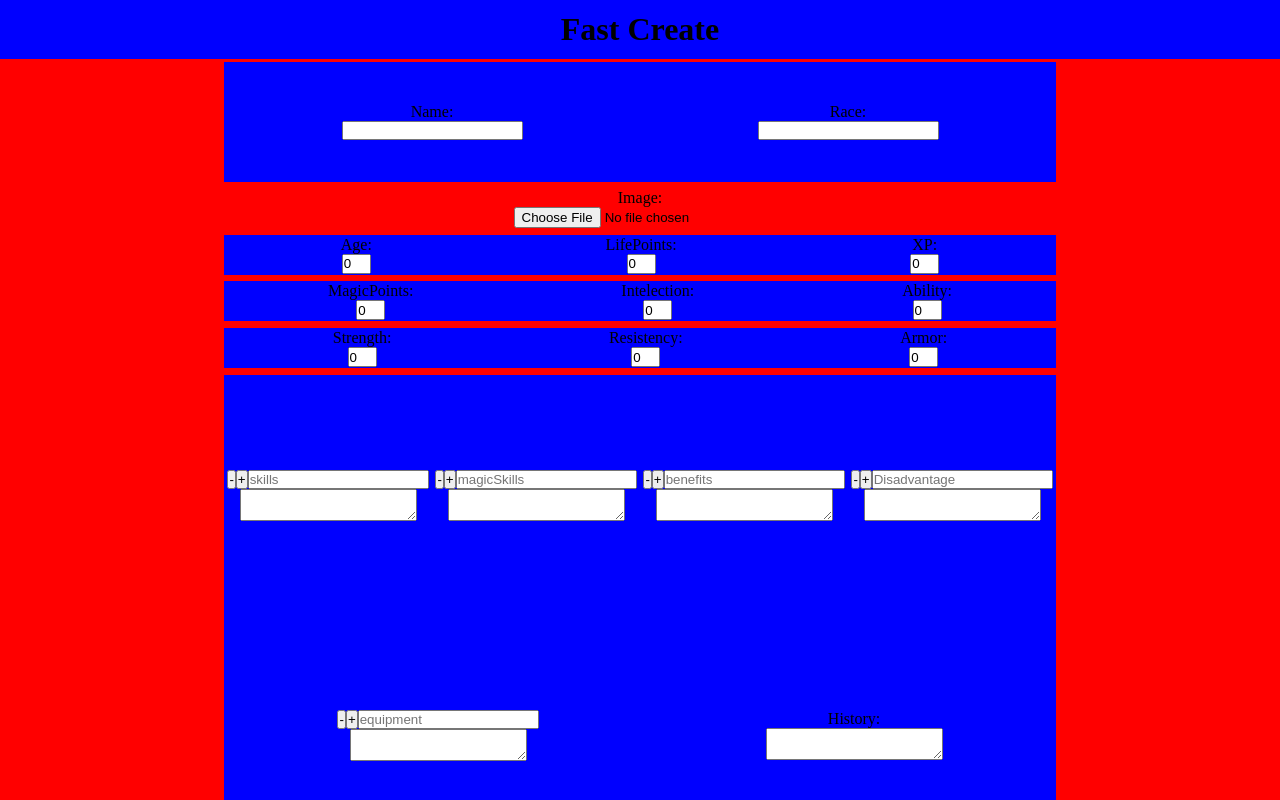
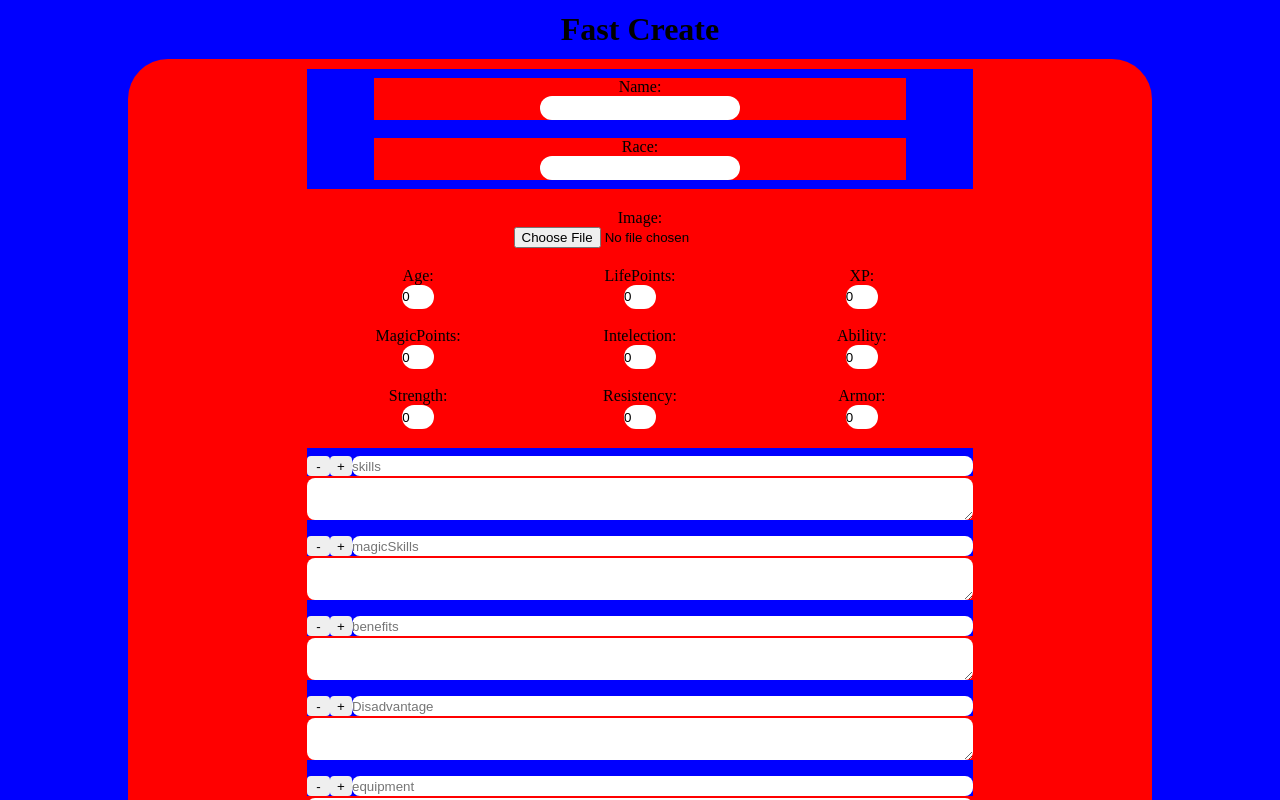
Before and after one commit to Kassioteodoro/CreatePersonsXmachine, a React (Create React App) app in the folder frontend/: page /createFast in a window 1280 px wide. Shown: the top 800 px of the page. Built offline with nearby package versions, Linux system fonts and the light colour scheme.

Commit message:
feat: personForms Design

```diff
--- a/frontend/src/components/FormsPerson.js
+++ b/frontend/src/components/FormsPerson.js
@@ -16,7 +16,7 @@ function FormsPerson({
         <label className={styles.LabelForm}>
           Name:
           <input
-            className={styles}
+            className={styles.Input2}
             type="text"
             name='name'
             value={name}
@@ -26,7 +26,7 @@ function FormsPerson({
         <label className={styles.LabelForm}>
           Race:
           <input
-            className={styles}
+            className={styles.Input2}
             type="text"
             name='race'
             value={race}
@@ -42,7 +42,8 @@ function FormsPerson({
   type="file"
   name='image'
   onChange={handleChange}
-  />
+  >
+  </input>
   </label>
       <div className={styles.FormPersonContainer2}>
         <label className={styles.LabelForm}>
@@ -146,24 +147,24 @@ function FormsPerson({
         </div>
 
         <div className={styles.FormPersonContainer3}>
-        <label className={styles.LabelForm}>
-        <div>
+        <label className={styles.LabelForm2}>
+        <div className={styles.FormPersonContainer4}>
         <button
-      className={styles}
+      className={styles.Button1}
       name='skills'
       onClick={removeList}
       >
         -
       </button>
       <button
-      className={styles}
+      className={styles.Button1}
       name='skills'
       onClick={addList}
       >
         +
       </button>
       <input
-      className={styles}
+      className={styles.Input3}
       placeholder='skills'
       type="text"
       name='prevSkills'
@@ -172,30 +173,30 @@ function FormsPerson({
       />
       </div>
       <textarea
-      className={styles}
+      className={styles.Input4}
       type="text"
       name='skills'
       value={skills.join(', ')}
       />
       </label>
-      <label className={styles.LabelForm}>
-        <div>
+      <label className={styles.LabelForm2}>
+        <div className={styles.FormPersonContainer4}>
         <button
-      className={styles}
+      className={styles.Button1}
       name='magicSkills'
       onClick={removeList}
       >
         -
       </button>
       <button
-      className={styles}
+      className={styles.Button1}
       name='magicSkills'
       onClick={addList}
       >
         +
       </button>
       <input
-      className={styles}
+      className={styles.Input3}
       placeholder='magicSkills'
       type="text"
       name='prevMagicSkills'
@@ -204,30 +205,30 @@ function FormsPerson({
       />
       </div>
       <textarea
-      className={styles}
+      className={styles.Input4}
       type="text"
       name='magicSkills'
       value={magicSkills.join(', ')}
       />
       </label>
-      <label className={styles.LabelForm}>
-      <div>
+      <label className={styles.LabelForm2}>
+      <div className={styles.FormPersonContainer4}>
       <button
-      className={styles}
+      className={styles.Button1}
       name='benefits'
       onClick={removeList}
       >
         -
       </button>
       <button
-      className={styles}
+      className={styles.Button1}
       name='benefits'
       onClick={addList}
       >
         +
       </button>
       <input
-      className={styles}
+      className={styles.Input3}
       placeholder='benefits'
       type="text"
       name='prevBenefits'
@@ -236,30 +237,30 @@ function FormsPerson({
       />
       </div>
       <textarea
-      className={styles}
+      className={styles.Input4}
       type="text"
       name='benefits'
       value={benefits.join(', ')}
       />
       </label>
-      <label className={styles.LabelForm}>
-        <div>
+      <label className={styles.LabelForm2}>
+        <div className={styles.FormPersonContainer4}>
         <button
-      className={styles}
+      className={styles.Button1}
       name='disadvantage'
       onClick={removeList}
       >
         -
       </button>
       <button
-      className={styles}
+      className={styles.Button1}
       name='disadvantage'
       onClick={addList}
       >
         +
       </button>
       <input
-      className={styles}
+      className={styles.Input3}
       type="text"
       name='prevDisadvantage'
       value={prevDisadvantage}
@@ -268,31 +269,30 @@ function FormsPerson({
       />
       </div>
       <textarea
-      className={styles}
+      className={styles.Input4}
       type="text"
       name='disadvantage'
       value={disadvantage.join(', ')}
       />
       </label>
-
-      <label className={styles.LabelForm}>
-        <div>
+      <label className={styles.LabelForm2}>
+        <div className={styles.FormPersonContainer4}>
         <button
       name='equipment'
-      className={styles}
+      className={styles.Button1}
       onClick={removeList}
       >
         -
       </button>
       <button
       name='equipment'
-      className={styles}
+      className={styles.Button1}
       onClick={addList}
       >
         +
       </button>
       <input
-      className={styles}
+      className={styles.Input3}
       placeholder='equipment'
       type="text"
       name='prevEquipment'
@@ -301,16 +301,16 @@ function FormsPerson({
       />
       </div>
       <textarea
-      className={styles}
+      className={styles.Input4}
       type="test"
       name="equipments"
       value={equipments.join(', ')}
       />
       </label>
-      <label className={styles.LabelForm}>
+      <label className={styles.LabelForm2}>
       History:
       <textarea
-      className={styles}
+      className={styles.Input4}
       type="text"
       name='history'
       value={history}
--- a/frontend/src/components/components.module.css
+++ b/frontend/src/components/components.module.css
@@ -28,8 +28,9 @@
 
 .FormPerson {
   background-color: red;
-  width: 100%;
-  height: 100vh;
+  border-radius: 5vh;
+  width: 80%;
+  height: 110vh;
   display: flex;
   flex-direction: column;
   align-items: center;
@@ -66,15 +67,23 @@
   justify-content: space-around;
 }
 
-.PersonBody {
-  margin-top: 15vh;
-  margin-bottom: 5vh;
+.FormPersonContainer4 {
   background-color: blue;
   width: 100%;
-  height: 100vh;
+  margin-bottom: 2px;
+  display: flex;
+  flex-direction: row;
+  /* align-items: center; */
+  /* justify-content: space-around; */
+}
+
+.PersonBody {
+  background-color: blue;
+  width: 100%;
+  height: 130vh;
   display: flex;
   flex-direction: column;
-  justify-content: center;
+  justify-content: space-evenly;
   align-items: center;
 }
 
@@ -139,9 +148,6 @@
 /* Header */
 
 .Header {
-  position: fixed;
-  top:0;
-  left: 0;
   background-color: red;
   width: 100%;
   height: 10vh;
@@ -159,8 +165,17 @@
   /* utils */
 
   .InputNumber {
-    width: 25px;
-    height: 2vh;
+    border: 0;
+    border-radius: 5vh;
+    width: 4vh;
+    height: 3vh;
+  }
+
+  .Button1 {
+    border: 0;
+    border-radius: 0.5vh;
+    width: 3vh;
+    height: 100%;
   }
 
   .Input1 {
@@ -169,9 +184,39 @@
     width: 25vh;
     height: 4vh;
   }
+  .Input2 {
+    border: 0;
+    border-radius: 25vh;
+    width: 25vh;
+    height: 3vh;
+  }
+  .Input3 {
+    border: 0;
+    border-radius: 1vh;
+    width: 100%;
+    height: 2.5vh;
+  }
+
+  .Input4 {
+    border: 0;
+    border-radius: 1vh;
+    width: 100%;
+    height: 100%;
+  }
 
   .LabelForm {
+    background-color: red;
+    width: 80%;
     display: flex;
     flex-direction: column;
     align-items: center;
   }
+
+  .LabelForm2 {
+    background-color: red;
+    width: 100%;
+    height: 8vh;
+    display: flex;
+    flex-direction: column;
+    align-items: center;
+  }
--- a/frontend/src/pages/FastPerson.js
+++ b/frontend/src/pages/FastPerson.js
@@ -212,7 +212,7 @@ const newPDF = async () => {
   />
   <section className={styles.SectionButton}>
       <button
-      className={styles.button}
+      className={styles.Button1}
         type="button"
         onClick={newPDF}
         disabled={!validButton}
@@ -220,7 +220,7 @@ const newPDF = async () => {
         PDF
     </button>
     <button
-        className={styles.button}
+        className={styles.Button1}
         type="button"
         onClick={() => NavigateTo(-1)}
         >
--- a/frontend/src/pages/Pages.module.css
+++ b/frontend/src/pages/Pages.module.css
@@ -26,7 +26,7 @@
 
 .FastCreateBody {
   width: 100%;
-  height: 120vh;
+  height: 130vh;
   display: flex;
   flex-direction: column;
   justify-content: space-evenly;
@@ -37,9 +37,8 @@
 /* Create */
 
 .CreateBody {
-  margin-top: 10vh;
   width: 100%;
-  height: 110vh;
+  height: 130vh;
   display: flex;
   flex-direction: column;
   justify-content: space-evenly;
@@ -63,7 +62,7 @@
 
 .EditBody {
   width: 100%;
-  height: 120vh;
+  height: 130vh;
   display: flex;
   flex-direction: column;
   justify-content: space-evenly;
```
